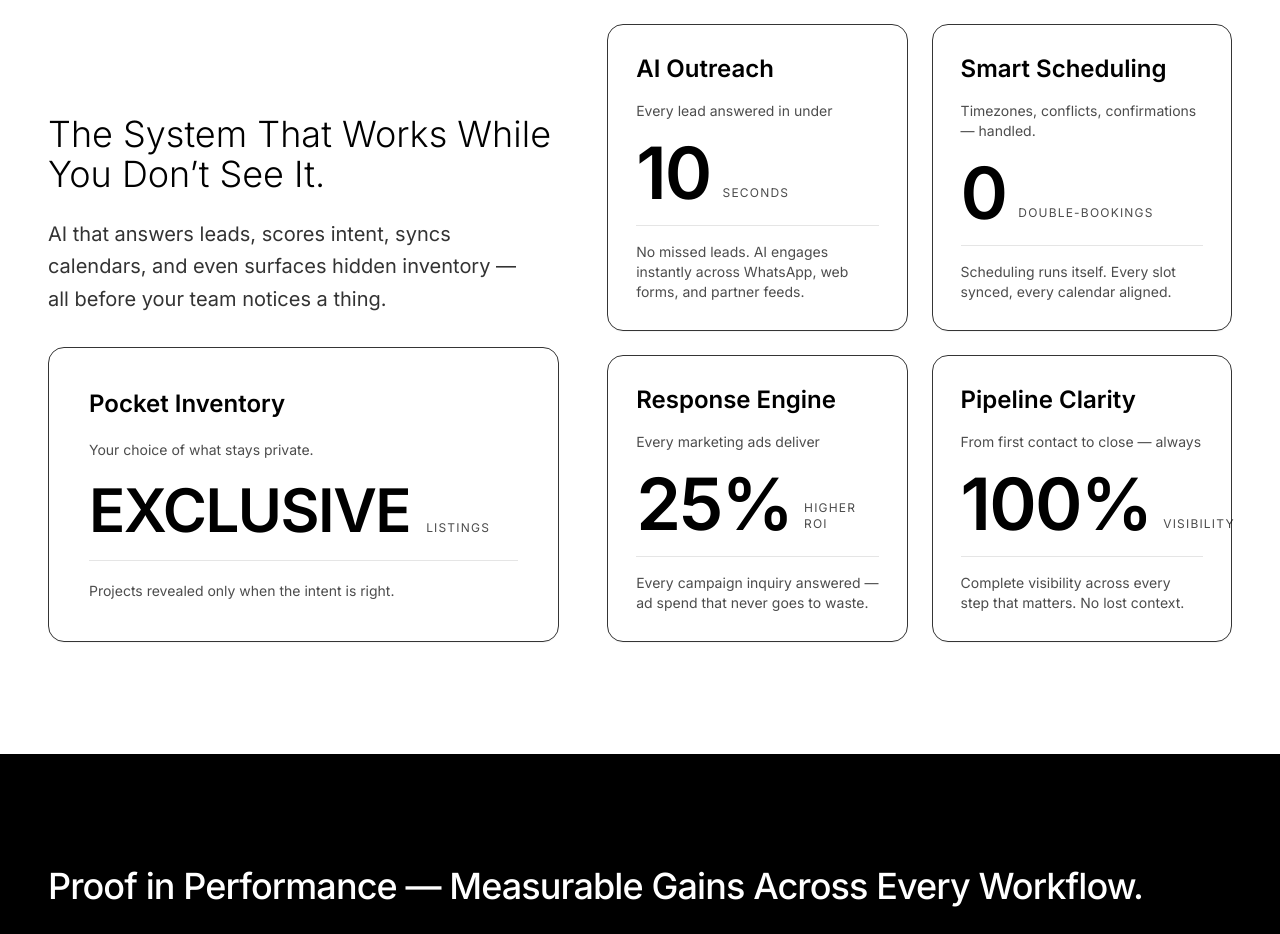
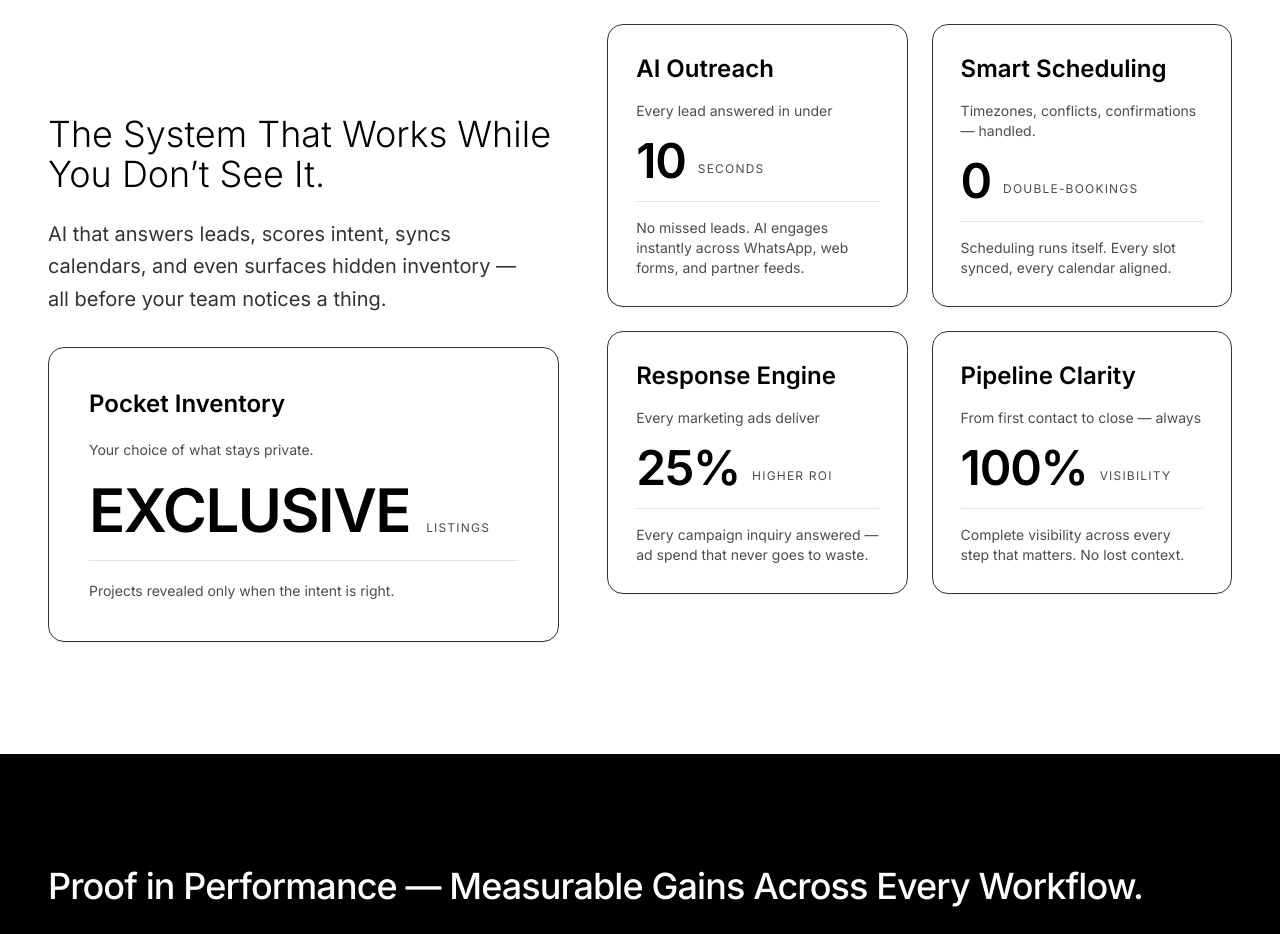
Before and after one commit to Residante-AltCtrlLabs/altctlr_web, a Next.js app: page / in a window 1280 px wide. Shown: the part 2280-3214 px from the top of the page. Built offline with nearby package versions, Linux system fonts and the light colour scheme.

Commit message:
font size adjusted for home page metric

```diff
--- a/src/components/SystemSection.tsx
+++ b/src/components/SystemSection.tsx
@@ -18,7 +18,7 @@
 
 const Metric = ({ value, label }: { value: string; label: string }) => (
   <div className="flex items-end gap-3">
-    <div className="text-6xl md:text-7xl font-semibold tracking-tight">
+    <div className="text-4xl md:text-5xl font-semibold tracking-tight">
       {value}
     </div>
     <div className="uppercase text-xs tracking-widest mb-2 opacity-70">
```
